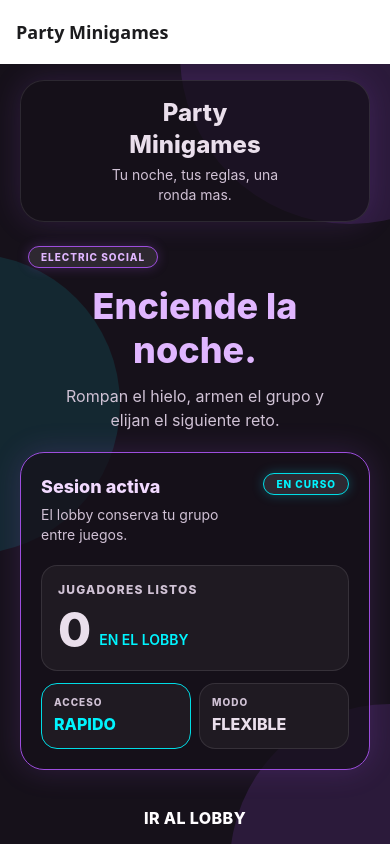
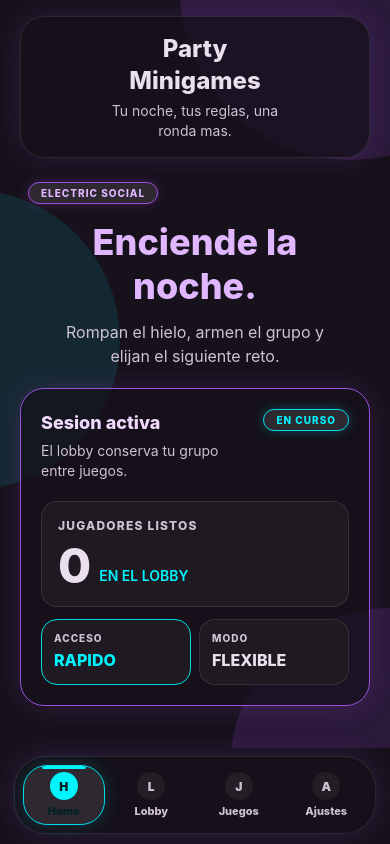
Before and after one commit to davidreyesga/party-minigames, a React Native app in the folder app/: screen /MainTabs in a window 390 px wide. Built offline with nearby package versions, Linux system fonts and the light colour scheme.

Commit message:
feat: add electric social bottom tabs navigation

```diff
--- a/app/package.json
+++ b/app/package.json
@@ -9,6 +9,7 @@
     "web": "expo start --web"
   },
   "dependencies": {
+    "@react-navigation/bottom-tabs": "^7.17.2",
     "@react-navigation/native": "^7.1.31",
     "@react-navigation/native-stack": "^7.14.2",
     "babel-preset-expo": "~54.0.10",
--- /dev/null
+++ b/app/src/app/MainTabsNavigator.tsx
@@ -0,0 +1,52 @@
+import { createBottomTabNavigator } from "@react-navigation/bottom-tabs";
+import type { ComponentType } from "react";
+
+import type { MainTabParamList } from "./navigation.types";
+
+import AppTabBar from "../components/navigation/AppTabBar";
+import GamesScreen from "../screens/GamesScreen";
+import HomeScreen from "../screens/HomeScreen";
+import LobbyScreen from "../screens/LobbyScreen";
+import SettingsScreen from "../screens/SettingsScreen";
+import { colors } from "../theme/tokens";
+
+const Tab = createBottomTabNavigator<MainTabParamList>();
+
+const HomeTab = HomeScreen as ComponentType<any>;
+const LobbyTab = LobbyScreen as ComponentType<any>;
+const GamesTab = GamesScreen as ComponentType<any>;
+const SettingsTab = SettingsScreen as ComponentType<any>;
+
+export default function MainTabsNavigator() {
+  return (
+    <Tab.Navigator
+      initialRouteName="Home"
+      screenOptions={{
+        headerShown: false,
+        sceneStyle: { backgroundColor: colors.background },
+      }}
+      tabBar={(props) => <AppTabBar {...props} />}
+    >
+      <Tab.Screen
+        name="Home"
+        component={HomeTab}
+        options={{ tabBarAccessibilityLabel: "Home" }}
+      />
+      <Tab.Screen
+        name="Lobby"
+        component={LobbyTab}
+        options={{ tabBarAccessibilityLabel: "Lobby" }}
+      />
+      <Tab.Screen
+        name="Games"
+        component={GamesTab}
+        options={{ tabBarAccessibilityLabel: "Juegos" }}
+      />
+      <Tab.Screen
+        name="Settings"
+        component={SettingsTab}
+        options={{ tabBarAccessibilityLabel: "Ajustes" }}
+      />
+    </Tab.Navigator>
+  );
+}
--- a/app/src/app/RootNavigator.tsx
+++ b/app/src/app/RootNavigator.tsx
@@ -1,53 +1,51 @@
-import { NavigationContainer } from "@react-navigation/native";
-import { createNativeStackNavigator } from "@react-navigation/native-stack";
+import { useEffect } from "react";
+import { CommonActions, NavigationContainer } from "@react-navigation/native";
+import {
+  createNativeStackNavigator,
+  type NativeStackScreenProps,
+} from "@react-navigation/native-stack";
 
-import type { RootStackParamList } from "./navigation.types";
+import type { MainTabParamList, RootStackParamList } from "./navigation.types";
 
-import HomeScreen from "../screens/HomeScreen";
-import LobbyScreen from "../screens/LobbyScreen";
-import SettingsScreen from "../screens/SettingsScreen";
-import GamesScreen from "../screens/GamesScreen";
+import MainTabsNavigator from "./MainTabsNavigator";
 import GameScreen from "../screens/GameScreen";
 import { colors } from "../theme/tokens";
 
 const Stack = createNativeStackNavigator<RootStackParamList>();
 
+type TabRouteName = keyof MainTabParamList;
+type TabRedirectProps = NativeStackScreenProps<RootStackParamList, TabRouteName>;
+
+function TabRedirect({ route, navigation }: TabRedirectProps) {
+  useEffect(() => {
+    navigation.dispatch(
+      CommonActions.reset({
+        index: 0,
+        routes: [{ name: "MainTabs", params: { screen: route.name } }],
+      }),
+    );
+  }, [navigation, route.name]);
+
+  return null;
+}
+
 export default function RootNavigator() {
   return (
     <NavigationContainer>
       <Stack.Navigator
-        initialRouteName="Home"
+        initialRouteName="MainTabs"
         screenOptions={{
-          headerTitleStyle: { fontWeight: "700" },
-          headerShadowVisible: false,
-          contentStyle: { backgroundColor: colors.bg },
+          contentStyle: { backgroundColor: colors.background },
+          headerShown: false,
         }}
       >
-        <Stack.Screen
-          name="Home"
-          component={HomeScreen}
-          options={{ title: "Party Minigames" }}
-        />
-        <Stack.Screen
-          name="Lobby"
-          component={LobbyScreen}
-          options={{ title: "Lobby" }}
-        />
-        <Stack.Screen
-          name="Settings"
-          component={SettingsScreen}
-          options={{ title: "Ajustes" }}
-        />
-        <Stack.Screen
-          name="Games"
-          component={GamesScreen}
-          options={{ title: "Juegos" }}
-        />
-        <Stack.Screen
-          name="Game"
-          component={GameScreen}
-          options={{ title: "Juego" }}
-        />
+        <Stack.Screen name="MainTabs" component={MainTabsNavigator} />
+        <Stack.Screen name="Game" component={GameScreen} />
+
+        <Stack.Screen name="Home" component={TabRedirect} />
+        <Stack.Screen name="Lobby" component={TabRedirect} />
+        <Stack.Screen name="Games" component={TabRedirect} />
+        <Stack.Screen name="Settings" component={TabRedirect} />
       </Stack.Navigator>
     </NavigationContainer>
   );
--- a/app/src/app/navigation.types.ts
+++ b/app/src/app/navigation.types.ts
@@ -1,3 +1,5 @@
+import type { NavigatorScreenParams } from "@react-navigation/native";
+
 export type GameId =
   | "roulette"
   | "wouldYouRather"
@@ -8,10 +10,20 @@ export type GameId =
   | "sequence"
   | "mostLikely";
 
-export type RootStackParamList = {
+export type MainTabParamList = {
   Home: undefined;
   Lobby: undefined;
+  Games: undefined;
   Settings: undefined;
+};
+
+export type RootStackParamList = {
+  MainTabs: NavigatorScreenParams<MainTabParamList> | undefined;
+  Game: { gameId: GameId };
+
+  // Compatibility aliases for screens that still type their props against the root stack.
+  Home: undefined;
+  Lobby: undefined;
   Games: undefined;
-  Game: { gameId: GameId };
+  Settings: undefined;
 };
--- /dev/null
+++ b/app/src/components/navigation/AppTabBar.tsx
@@ -0,0 +1,182 @@
+import type { BottomTabBarProps } from "@react-navigation/bottom-tabs";
+import { Pressable, StyleSheet, Text, View } from "react-native";
+import { useSafeAreaInsets } from "react-native-safe-area-context";
+
+import { colors, glow, radius } from "../../theme/tokens";
+
+const TAB_LABELS: Record<string, string> = {
+  Home: "Home",
+  Lobby: "Lobby",
+  Games: "Juegos",
+  Settings: "Ajustes",
+};
+
+const TAB_MARKS: Record<string, string> = {
+  Home: "H",
+  Lobby: "L",
+  Games: "J",
+  Settings: "A",
+};
+
+export default function AppTabBar({
+  state,
+  descriptors,
+  navigation,
+}: BottomTabBarProps) {
+  const insets = useSafeAreaInsets();
+
+  return (
+    <View style={[styles.safeArea, { paddingBottom: Math.max(insets.bottom, 10) }]}>
+      <View style={styles.bar}>
+        {state.routes.map((route, index) => {
+          const options = descriptors[route.key]?.options;
+          const focused = state.index === index;
+          const label = TAB_LABELS[route.name] ?? route.name;
+          const mark = TAB_MARKS[route.name] ?? label[0] ?? "?";
+
+          const onPress = () => {
+            const event = navigation.emit({
+              canPreventDefault: true,
+              target: route.key,
+              type: "tabPress",
+            });
+
+            if (!focused && !event.defaultPrevented) {
+              navigation.navigate(route.name, route.params);
+            }
+          };
+
+          const onLongPress = () => {
+            navigation.emit({
+              target: route.key,
+              type: "tabLongPress",
+            });
+          };
+
+          return (
+            <Pressable
+              accessibilityLabel={options?.tabBarAccessibilityLabel ?? label}
+              accessibilityRole="button"
+              accessibilityState={focused ? { selected: true } : {}}
+              key={route.key}
+              onLongPress={onLongPress}
+              onPress={onPress}
+              style={({ pressed }) => [
+                styles.item,
+                focused ? styles.itemActive : styles.itemIdle,
+                pressed ? styles.itemPressed : null,
+              ]}
+              testID={options?.tabBarButtonTestID}
+            >
+              <View style={[styles.activeRail, focused ? styles.activeRailOn : styles.activeRailOff]} />
+              <View style={[styles.mark, focused ? styles.markActive : styles.markIdle]}>
+                <Text style={[styles.markText, focused ? styles.textActive : styles.textIdle]}>
+                  {mark}
+                </Text>
+              </View>
+              <Text
+                numberOfLines={1}
+                style={[styles.label, focused ? styles.textActive : styles.textIdle]}
+              >
+                {label}
+              </Text>
+            </Pressable>
+          );
+        })}
+      </View>
+    </View>
+  );
+}
+
+const styles = StyleSheet.create({
+  safeArea: {
+    backgroundColor: colors.background,
+    paddingHorizontal: 14,
+    paddingTop: 8,
+  },
+  bar: {
+    backgroundColor: colors.glassFillStrong,
+    borderColor: colors.innerBorder,
+    borderRadius: radius.lg,
+    borderWidth: 1,
+    flexDirection: "row",
+    gap: 6,
+    minHeight: 72,
+    padding: 8,
+    shadowColor: glow.primary.color,
+    shadowOffset: { width: 0, height: 0 },
+    shadowOpacity: 0.2,
+    shadowRadius: glow.primary.radius,
+    elevation: 10,
+  },
+  item: {
+    alignItems: "center",
+    borderRadius: radius.md,
+    flex: 1,
+    justifyContent: "center",
+    minHeight: 56,
+    overflow: "hidden",
+    paddingHorizontal: 6,
+    paddingVertical: 6,
+  },
+  itemActive: {
+    backgroundColor: colors.surfaceHigh,
+    borderColor: colors.cyanDim,
+    borderWidth: 1,
+    shadowColor: glow.cyan.color,
+    shadowOffset: { width: 0, height: 0 },
+    shadowOpacity: 0.2,
+    shadowRadius: glow.cyan.radius,
+    elevation: 5,
+  },
+  itemIdle: {
+    borderColor: "transparent",
+    borderWidth: 1,
+  },
+  itemPressed: {
+    opacity: 0.88,
+    transform: [{ scale: 0.98 }],
+  },
+  activeRail: {
+    height: 3,
+    left: 18,
+    position: "absolute",
+    right: 18,
+    top: 0,
+  },
+  activeRailOn: {
+    backgroundColor: colors.cyan,
+    borderRadius: radius.pill,
+  },
+  activeRailOff: {
+    backgroundColor: "transparent",
+  },
+  mark: {
+    alignItems: "center",
+    borderRadius: radius.pill,
+    height: 28,
+    justifyContent: "center",
+    width: 28,
+  },
+  markActive: {
+    backgroundColor: colors.cyan,
+  },
+  markIdle: {
+    backgroundColor: colors.surfaceContainer,
+  },
+  markText: {
+    fontSize: 12,
+    fontWeight: "900",
+  },
+  label: {
+    fontSize: 11,
+    fontWeight: "800",
+    marginTop: 4,
+  },
+  textActive: {
+    color: colors.onCyan,
+  },
+  textIdle: {
+    color: colors.textMuted,
+  },
+});
```
Also changed, not shown: 1 other file (tests, documents, lock files or other folders).
